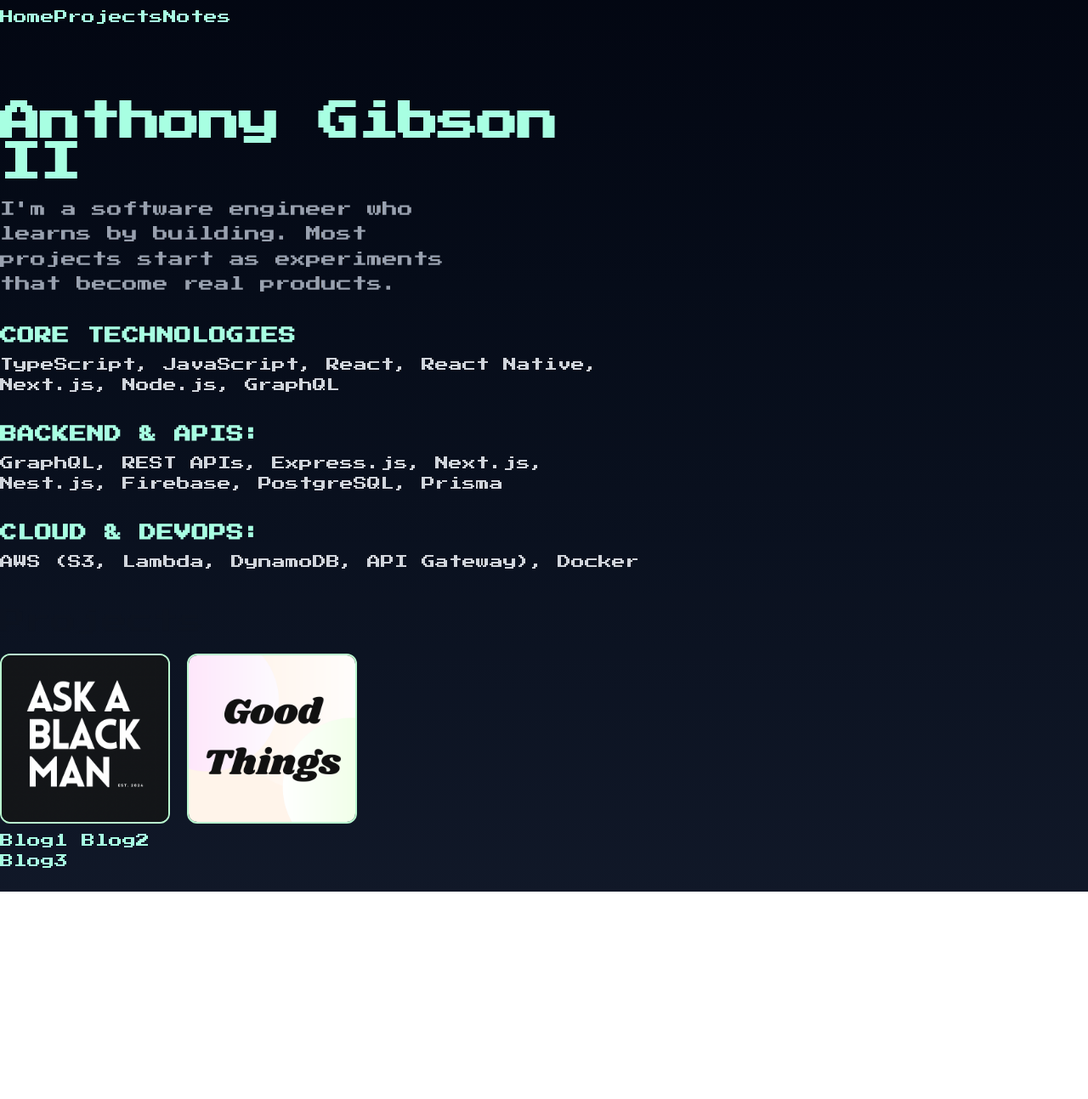
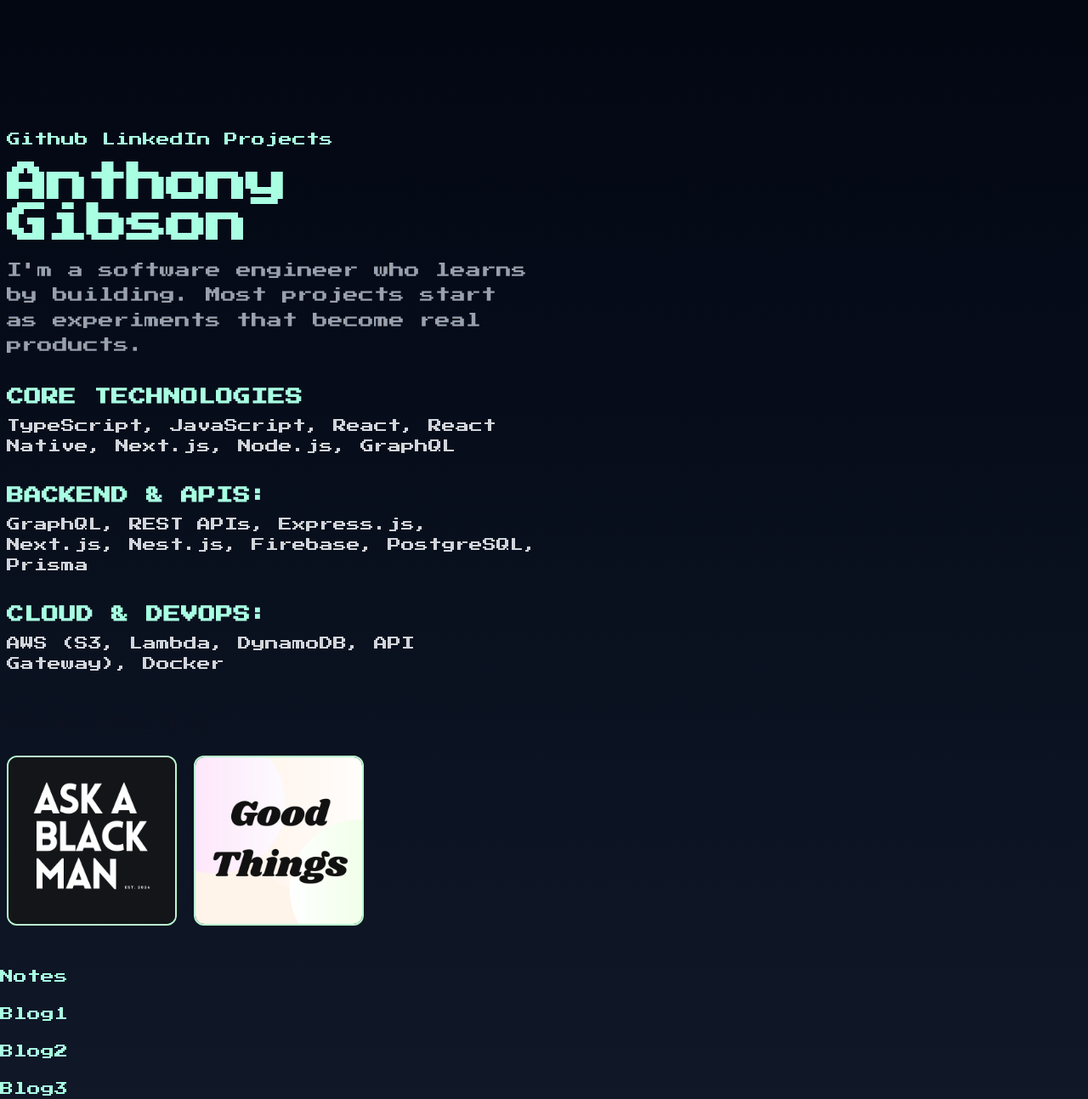
Before and after one commit to anthonycg/portfolio25, a Next.js app: page / in a window 1280 px wide. Shown: the whole page at 85% size. Before the commit the page ends 1049 px from the top, so only its background shows below. Built offline with nearby package versions, Linux system fonts and the light colour scheme.

Commit message:
layout updated

```diff
--- a/src/app/Nav/NavBar.tsx
+++ b/src/app/Nav/NavBar.tsx
@@ -4,10 +4,24 @@ import React from "react";
 export const NavBar = () => {
     return (
         <div>
-            <nav className="flex-col gap-5 pt-2 md:flex-row min-w-20 xl:w-1/7 lg:min-h-20">
-                <Link href={"/"}>Home</Link>
-                <Link href={"/projects"}>Projects</Link>
-                <Link href={"/notes"}>Notes</Link>
+            <nav className="flex flex-row items-center justify-center gap-4 bg-gray-700 md:pt-8 2xl:flex-col md:bg-transparent">
+                <div>
+                    <Link href={"/"}>Home</Link>
+                </div>
+                <div>
+                    <Link href={"https://github.com/anthonycg"}>Github</Link>
+                </div>
+                <div>
+                    <Link href={"https://www.linkedin.com/in/anthonycg/"}>
+                        LinkedIn
+                    </Link>
+                </div>
+                <div>
+                    <Link href={"/projects"}>Projects</Link>
+                </div>
+                {/* <div>
+                    <Link href={"/notes"}>Notes</Link>
+                </div> */}
             </nav>
             {/* <div className="hidden 2xl:flex flex-col w-0.25 bg-green-200 min-h-screen"></div> */}
         </div>
--- a/src/app/RightSideBar/RightSideBar.tsx
+++ b/src/app/RightSideBar/RightSideBar.tsx
@@ -5,10 +5,19 @@ export default function RightSideBar() {
     return (
         <div>
             {/* <div className="hidden 2xl:flex flex-col w-0.25 bg-green-200 min-h-screen"></div> */}
-            <nav className="flex-col gap-5 pt-2 text-left md:flex-row min-w-20 lg:min-h-20">
-                <Link href={"/"}>Blog1</Link>
-                <Link href={"/projects"}> Blog2</Link>
-                <Link href={"/notes"}> Blog3</Link>
+            <nav className="flex flex-col gap-5 pt-8 text-left 2xl:items-center">
+                <div>
+                    <Link href={"/notes"}>Notes</Link>
+                </div>
+                <div>
+                    <Link href={"/"}>Blog1</Link>
+                </div>
+                <div>
+                    <Link href={"/projects"}> Blog2</Link>
+                </div>
+                <div>
+                    <Link href={"/notes"}> Blog3</Link>
+                </div>
             </nav>
         </div>
     );
--- a/src/app/layout.tsx
+++ b/src/app/layout.tsx
@@ -29,17 +29,14 @@ export default function RootLayout({
             <body
                 className={`${geistSans.variable} ${geistMono.variable} antialiased`}
             >
-                <div className="flex flex-col h-full min-h-screen 2xl:flex-row bg-gradient-to-b from-gray-950 to-gray-900">
-                    <aside className="order-1 w-full md:w-64 md:order-none">
+                <div className="flex flex-col justify-center min-h-screen text-center md:text-left md:pt-30 xs:px-60 2xl:flex-row bg-gradient-to-b from-gray-950 to-gray-900">
+                    <aside className="order-1 w-full xl:w-1/4 md:order-none">
                         <NavBar />
                     </aside>
-
-                    <main className="justify-center order-2 md:order-none">
-                        <div className="flex justify-center max-w-3xl">
-                            {children}
-                        </div>
+                    <main className="order-2 md:w-2/4 md:order-none">
+                        <div>{children}</div>
                     </main>
-                    <aside className="order-3 w-full md:w-64 md:order-none">
+                    <aside className="order-3 w-full md:w-1/4 md:order-none">
                         <RightSideBar />
                     </aside>
                 </div>
--- a/src/app/page.tsx
+++ b/src/app/page.tsx
@@ -6,13 +6,13 @@ import { useRouter } from "next/navigation";
 export default function Index() {
     const router = useRouter();
     return (
-        <div className="flex flex-col gap-5">
-            <div className="mt-10">
-                <div className="max-w-3xl mx-auto ">
+        <div className="flex flex-col gap-5 px-2 py-4">
+            <div>
+                <div className="">
                     <h1 className="text-5xl font-bold tracking-tight text-white">
-                        Anthony Gibson II
+                        Anthony Gibson
                     </h1>
-                    <p className="max-w-xl mt-4 text-lg leading-relaxed text-gray-400">
+                    <p className="mt-4 text-lg leading-relaxed text-gray-400">
                         I'm a software engineer who learns by building. Most
                         projects start as experiments that become real products.
                     </p>
```
